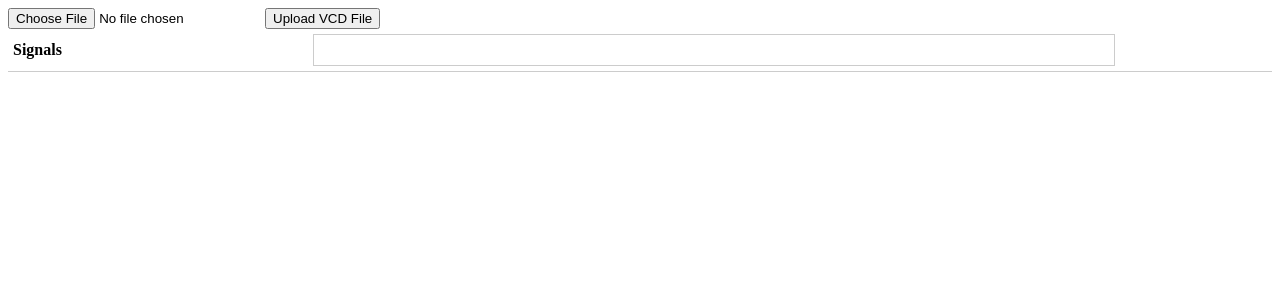
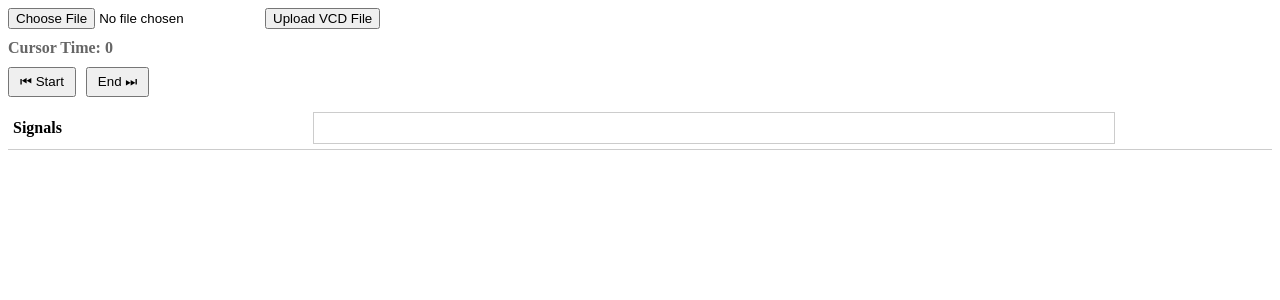
Before and after one commit to finnhem/mywave, a Django app: page / in a window 1280 px wide. Shown: the top 300 px of the page. Run offline with Django 4.2, Linux system fonts and the light colour scheme.

Commit message:
Add cursor navigation buttons for quick timeline traversal
Adds Start and End buttons to instantly move the cursor to the beginning or end of the waveform timeline.

```diff
--- a/apps/waveform/templates/waveform/index.html
+++ b/apps/waveform/templates/waveform/index.html
@@ -3,7 +3,68 @@
 <head>
     <title>Waveform Viewer</title>
     <script>
-        function drawWaveform(canvas, data) {
+        // Global variables for cursor state
+        let globalStartTime = 0;
+        let globalEndTime = 0;
+        let globalCursorTime = 0;
+        let globalCanvases = [];
+
+        function drawCursor(canvas, cursorX) {
+            const ctx = canvas.getContext('2d');
+            const height = canvas.height;
+
+            // Draw cursor line without redrawing the entire canvas
+            ctx.save();
+            // Use composite operation to ensure cursor is visible
+            ctx.globalCompositeOperation = 'source-over';
+            ctx.strokeStyle = 'red';
+            ctx.lineWidth = 1;
+            ctx.beginPath();
+            ctx.moveTo(cursorX, 0);
+            ctx.lineTo(cursorX, height);
+            ctx.stroke();
+            ctx.restore();
+        }
+
+        function clearAndRedraw(canvas) {
+            if (canvas.id === 'timeline') {
+                drawTimeline(canvas, globalStartTime, globalEndTime, true);
+            } else {
+                const signalData = canvas.signalData;
+                if (signalData) {
+                    drawWaveform(canvas, signalData, true);
+                }
+            }
+        }
+
+        function updateCursor(cursorX) {
+            // Calculate cursor time based on position
+            const width = document.querySelector('canvas').width;
+            const timeRange = globalEndTime - globalStartTime;
+            globalCursorTime = globalStartTime + (cursorX / width) * timeRange;
+
+            // Redraw all canvases and cursors
+            globalCanvases.forEach(canvas => {
+                clearAndRedraw(canvas);
+                drawCursor(canvas, cursorX);
+            });
+
+            // Update cursor time display
+            const cursorTimeDiv = document.getElementById('cursor-time');
+            cursorTimeDiv.textContent = `Cursor Time: ${globalCursorTime}`;
+        }
+
+        function handleCanvasClick(event) {
+            const canvas = event.target;
+            const rect = canvas.getBoundingClientRect();
+            const x = event.clientX - rect.left;
+            updateCursor(x);
+        }
+
+        function drawWaveform(canvas, data, skipCursor = false) {
+            // Store signal data for redrawing
+            canvas.signalData = data;
+
             const ctx = canvas.getContext('2d');
             const width = canvas.width;
             const height = canvas.height;
@@ -63,9 +124,21 @@
 
             // Render the path
             ctx.stroke();
+
+            // Add canvas to global list if not already present
+            if (!globalCanvases.includes(canvas)) {
+                globalCanvases.push(canvas);
+                canvas.addEventListener('click', handleCanvasClick);
+            }
+
+            // Draw initial cursor if needed
+            if (!skipCursor && globalCursorTime !== undefined) {
+                const cursorX = ((globalCursorTime - startTime) / timeRange) * width;
+                drawCursor(canvas, cursorX);
+            }
         }
 
-        function drawTimeline(canvas, startTime, endTime) {
+        function drawTimeline(canvas, startTime, endTime, skipCursor = false) {
             const ctx = canvas.getContext('2d');
             const width = canvas.width;
             const height = canvas.height;
@@ -101,6 +174,18 @@
                 // Draw time label
                 ctx.fillText(time.toString(), x, height - 2);
             }
+
+            // Add canvas to global list if not already present
+            if (!globalCanvases.includes(canvas)) {
+                globalCanvases.push(canvas);
+                canvas.addEventListener('click', handleCanvasClick);
+            }
+
+            // Draw cursor if needed
+            if (!skipCursor && globalCursorTime !== undefined) {
+                const cursorX = ((globalCursorTime - startTime) / timeRange) * width;
+                drawCursor(canvas, cursorX);
+            }
         }
 
         function uploadVCD() {
@@ -108,8 +193,17 @@
             const statusDiv = document.getElementById('status');
             const signalsDiv = document.getElementById('signals');
 
+            // Reset global state
+            globalCanvases = [];
+            globalCursorTime = 0;
+
             statusDiv.textContent = 'Uploading...';
             signalsDiv.innerHTML = `
+                <div id="cursor-time">Cursor Time: 0</div>
+                <div id="cursor-controls">
+                    <button onclick="moveCursorToStart()">⏮ Start</button>
+                    <button onclick="moveCursorToEnd()">End ⏭</button>
+                </div>
                 <div class="header">
                     <div>Signals</div>
                     <div class="waveform-header">
@@ -136,15 +230,19 @@
                     } else {
                         // Keep the header and add signals
                         const header = signalsDiv.querySelector('.header');
+                        const cursorTimeDiv = signalsDiv.querySelector('#cursor-time');
+                        const cursorControlsDiv = signalsDiv.querySelector('#cursor-controls');
                         signalsDiv.innerHTML = '';
+                        signalsDiv.appendChild(cursorTimeDiv);
+                        signalsDiv.appendChild(cursorControlsDiv);
                         signalsDiv.appendChild(header);
 
-                        // Draw timeline using the time range from the first signal
+                        // Set global time range
                         if (data.signals[0].data.length > 0) {
-                            const startTime = data.signals[0].data[0].time;
-                            const endTime = data.signals[0].data[data.signals[0].data.length - 1].time;
+                            globalStartTime = data.signals[0].data[0].time;
+                            globalEndTime = data.signals[0].data[data.signals[0].data.length - 1].time;
                             const timelineCanvas = document.getElementById('timeline');
-                            drawTimeline(timelineCanvas, startTime, endTime);
+                            drawTimeline(timelineCanvas, globalStartTime, globalEndTime);
                         }
 
                         data.signals.forEach(signal => {
@@ -170,6 +268,9 @@
                             // Draw the waveform
                             drawWaveform(canvas, signal.data);
                         });
+
+                        // Draw initial cursor at time 0
+                        updateCursor(0);
                     }
                 } else {
                     console.log('No signals in response or parsing failed');
@@ -181,6 +282,15 @@
             });
 
             return false;
+        }
+
+        function moveCursorToStart() {
+            updateCursor(0);
+        }
+
+        function moveCursorToEnd() {
+            const width = document.querySelector('canvas').width;
+            updateCursor(width);
         }
     </script>
     <style>
@@ -203,6 +313,20 @@
             border: 1px solid #ccc;
             background: white;
         }
+        #cursor-time {
+            margin: 10px 0;
+            font-weight: bold;
+            color: #666;
+        }
+        #cursor-controls {
+            margin: 10px 0;
+            display: flex;
+            gap: 10px;
+        }
+        #cursor-controls button {
+            padding: 5px 10px;
+            cursor: pointer;
+        }
     </style>
 </head>
 <body>
@@ -213,6 +337,11 @@
     </form>
     <div id="status"></div>
     <div id="signals">
+        <div id="cursor-time">Cursor Time: 0</div>
+        <div id="cursor-controls">
+            <button onclick="moveCursorToStart()">⏮ Start</button>
+            <button onclick="moveCursorToEnd()">End ⏭</button>
+        </div>
         <div class="header">
             <div>Signals</div>
             <div class="waveform-header">
```
